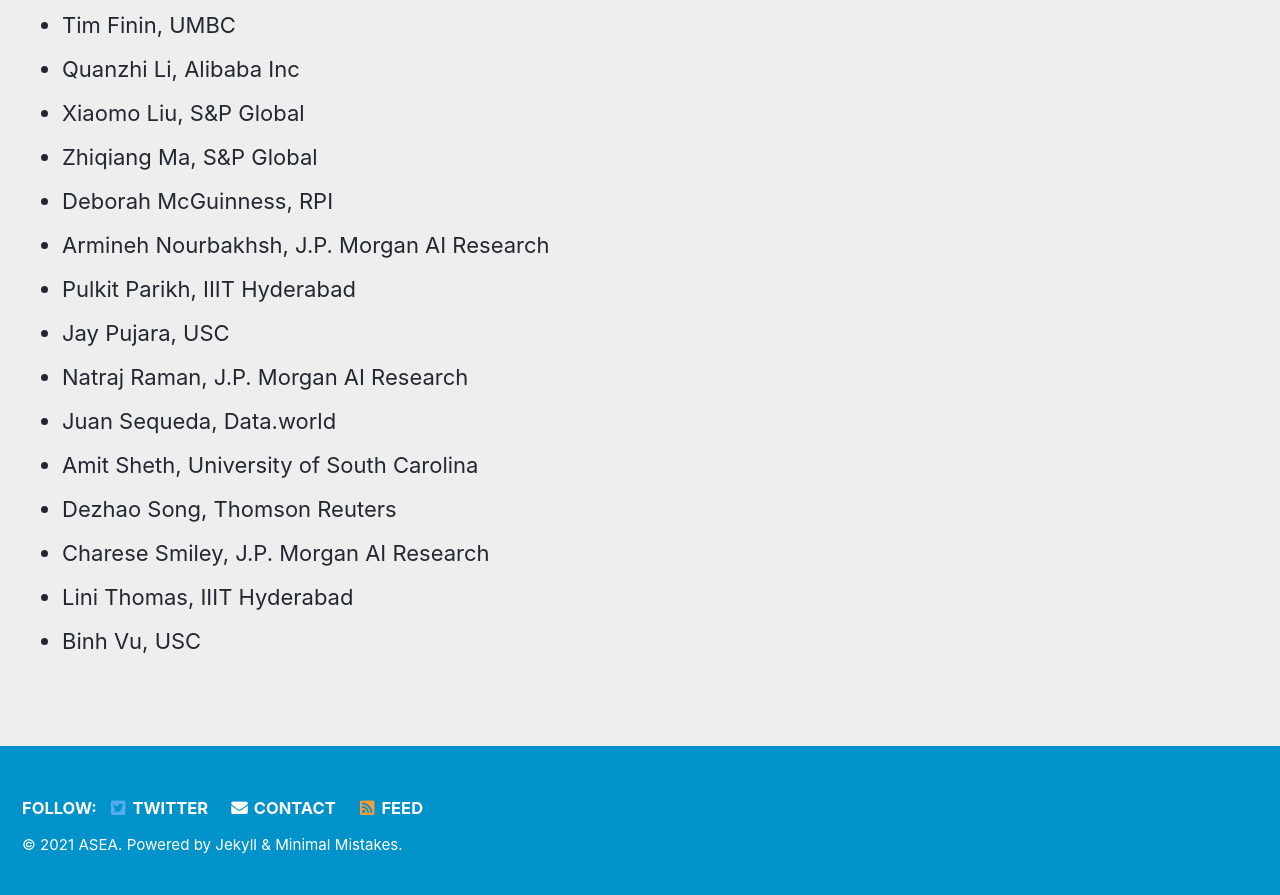
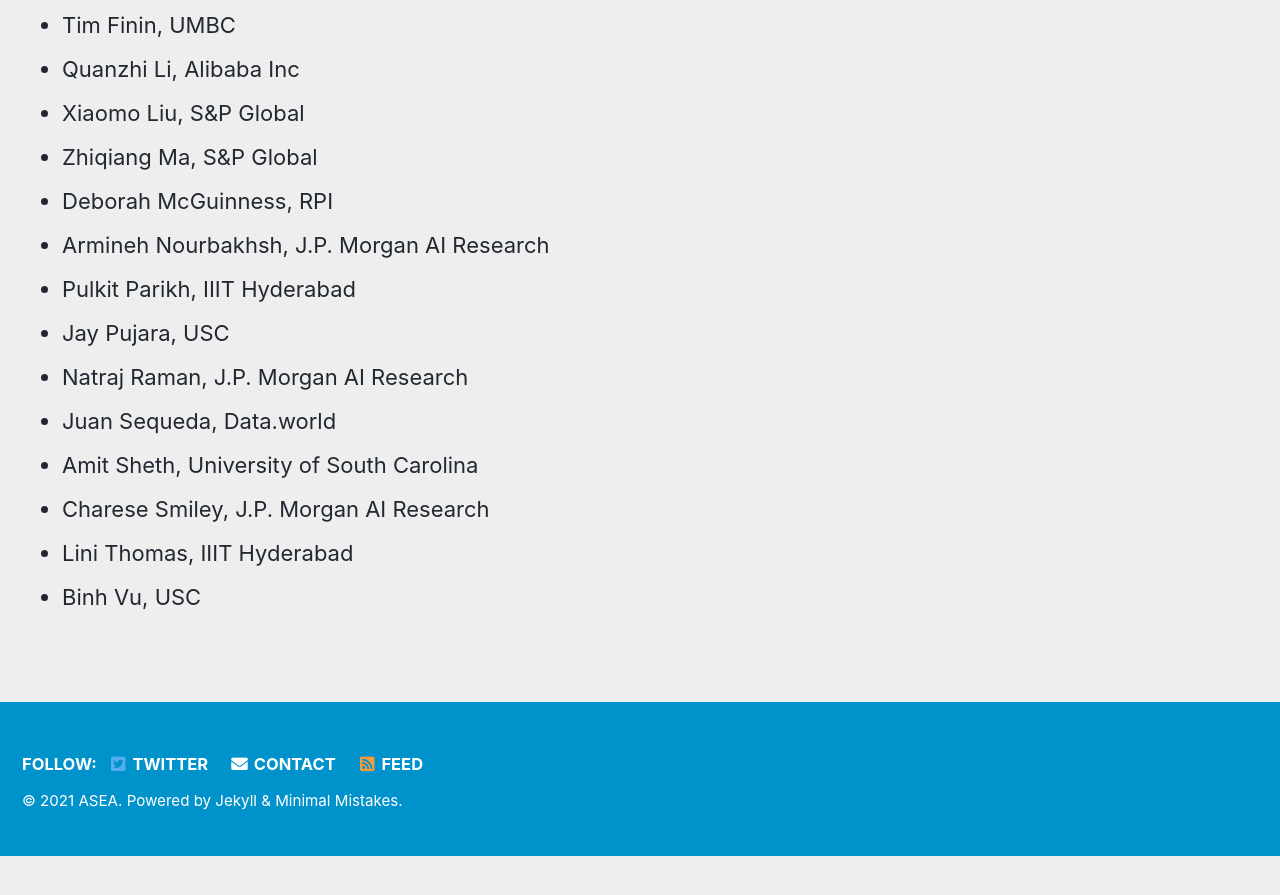
Before and after one commit to asea2021/ijcai-asea2021, a Jekyll site: the page built from _pages/organizers.md, in a window 1280 px wide and 900 px high, scrolled down 2355 px. Shown: the top 895 px of the window. Built offline with Jekyll 4.4.1, drawn with Linux system fonts in a browser that asks for light colours; cached includes are drawn as plain includes; after the commit the page ends 3211 px from its top, so only the background shows below that.

Commit message:
Updated organizers

```diff
--- a/_pages/organizers.md
+++ b/_pages/organizers.md
@@ -58,7 +58,6 @@
 - Natraj Raman, J.P. Morgan AI Research
 - Juan Sequeda, Data.world
 - Amit Sheth, University of South Carolina
-- Dezhao Song, Thomson Reuters
 - Charese Smiley, J.P. Morgan AI Research
 - Lini Thomas, IIIT Hyderabad
 - Binh Vu, USC
```
